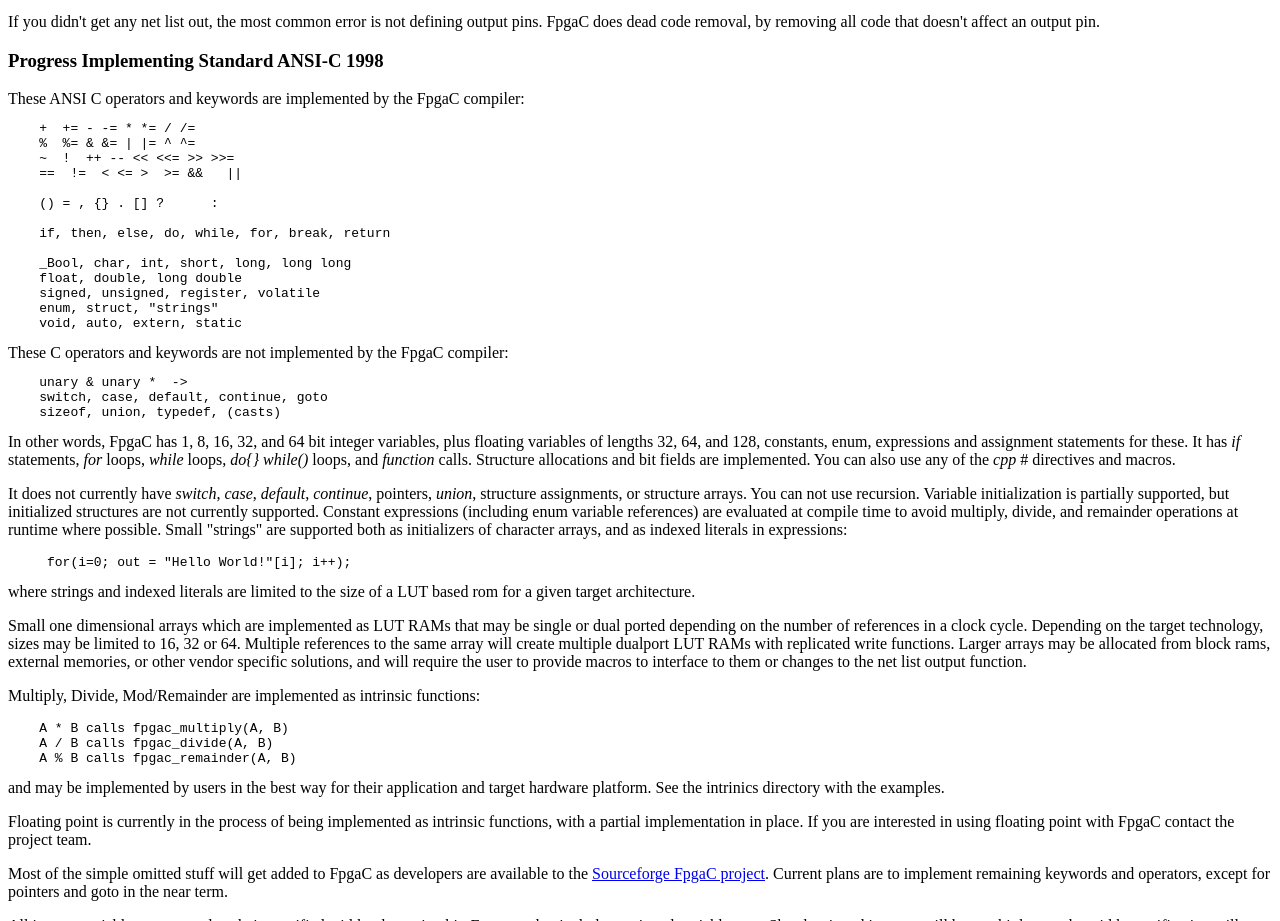
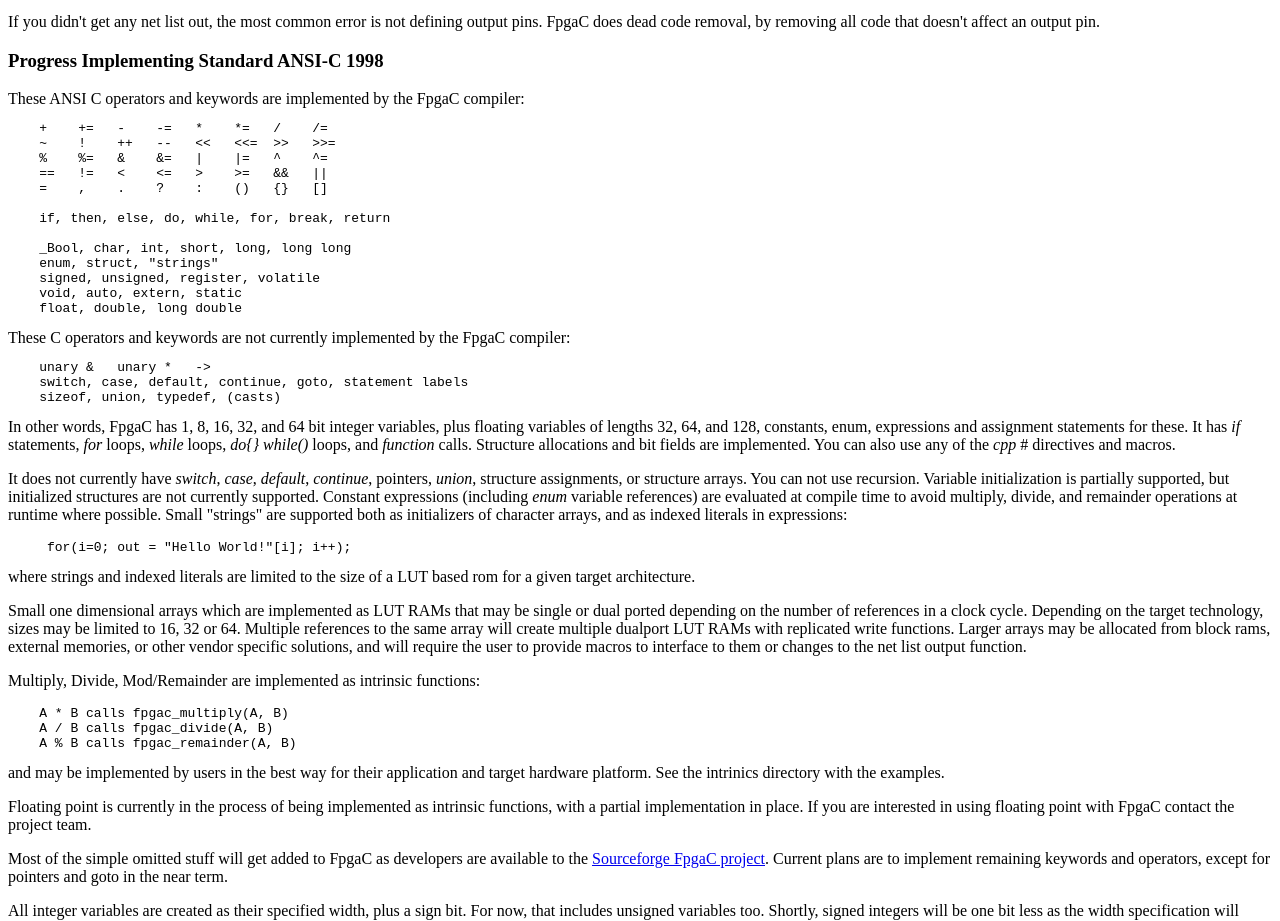
Before and after one commit to Augertron/FpgaC, a plain HTML site: page fpgac/doc/FpgaC-UsersManual.html in a window 1280 px wide. Shown: the part 1453-2374 px from the top of the page. Drawn offline with Linux system fonts and the light colour scheme.

Commit message:
updated html documentation for recient changes

```diff
--- a/fpgac/doc/FpgaC-UsersManual.html
+++ b/fpgac/doc/FpgaC-UsersManual.html
@@ -139,24 +139,24 @@ all code that doesn't affect an output pin.
 <h3>Progress Implementing Standard ANSI-C 1998</h3>
 These ANSI C operators and keywords are implemented by the FpgaC compiler:
 <pre>
-    +  += - -= * *= / /=
-    %  %= &amp; &amp;= | |= ^ ^=
-    ~  !  ++ -- &lt;&lt; &lt;&lt;= &gt;&gt; &gt;&gt;=
-    ==  !=  &lt; &lt;= &gt;  &gt;= &amp;&amp;   ||<br>
-    () = , {} . [] ?      :
+    +    +=   -    -=   *    *=   /    /=
+    ~    !    ++   --   &lt;&lt;   &lt;&lt;=  &gt;&gt;   &gt;&gt;=
+    %    %=   &amp;    &amp;=   |    |=   ^    ^=
+    ==   !=   &lt;    &lt;=   &gt;    &gt;=   &amp;&amp;   ||
+    =    ,    .    ?    :    ()   {}   []
 
     if, then, else, do, while, for, break, return
 
     _Bool, char, int, short, long, long long
+    enum, struct, "strings"
+    signed, unsigned, register, volatile
+    void, auto, extern, static
     float, double, long double
-    signed, unsigned, register, volatile
-    enum, struct, "strings"
-    void, auto, extern, static
 </pre>
-These C operators and keywords are not implemented by the FpgaC compiler:
+These C operators and keywords are not currently implemented by the FpgaC compiler:
 <pre>
-    unary &amp; unary *  -&gt;
-    switch, case, default, continue, goto
+    unary &amp;   unary *   -&gt;
+    switch, case, default, continue, goto, statement labels
     sizeof, union, typedef, (casts)
 </pre>
 In other words, FpgaC has 1, 8, 16, 32, and 64 bit integer variables, plus
@@ -171,7 +171,7 @@ It does not currently have <dfn>switch</dfn>, <dfn>case</dfn>, <dfn>default</dfn
 <dfn>continue</dfn>, pointers, <dfn>union</dfn>, structure assignments,
 or structure arrays.  You can not use recursion.  Variable initialization is
 partially supported, but initialized structures are not currently supported.
-Constant expressions (including enum variable references) are
+Constant expressions (including <dfn>enum</dfn> variable references) are
 evaluated at compile time to avoid multiply, divide, and remainder
 operations at runtime where possible. Small "strings" are supported
 both as initializers of character arrays, and as indexed literals in
```
